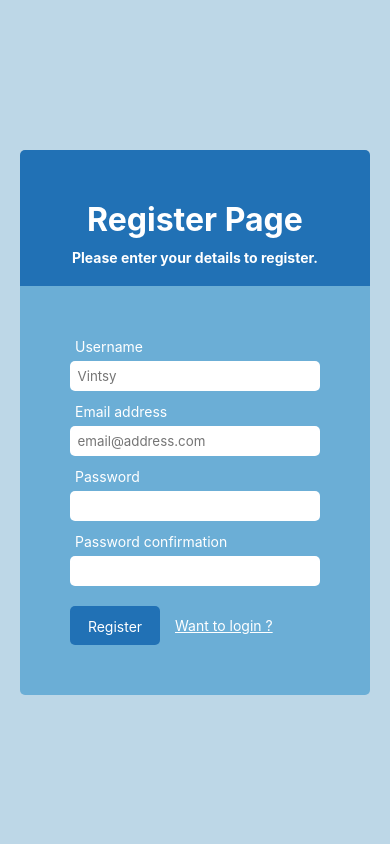
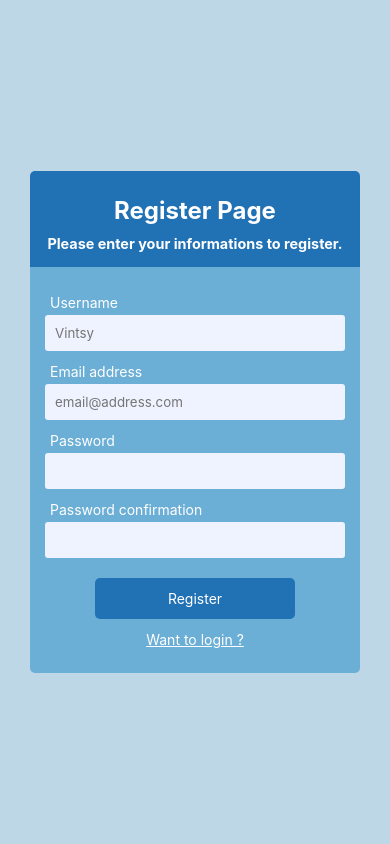
Before and after one commit to Ramariarison/note-manager-poo, a PHP site: page /register.php in a window 390 px wide. Run offline with PHP 8.4, Linux system fonts and the light colour scheme.

Commit message:
fix: résolution des problèmes responsive login/register

```diff
--- a/css/index.css
+++ b/css/index.css
@@ -7,6 +7,8 @@
 
 body {
     height: 100vh;
+    /* MODIF: Changé pour min-height pour supporter le contenu sur mobile */
+    min-height: 100vh;
     background-color: #BDD7E7;
     display: grid;
     place-items: center;
@@ -14,8 +16,14 @@ body {
     padding: 20px;
 }
 
+/* MODIF: Container complètement repensé pour le responsive */
 .container {
+    /* AJOUT: Prend toute la largeur et limite l'expansion */
+    width: 100%;
+    max-width: 500px;
     display: flex;
+    /* AJOUT: Organisation verticale sur tous écrans */
+    flex-direction: column;
     gap: 10px;
 }
 
@@ -27,27 +35,42 @@ body {
     flex-direction: column;
     justify-content: center;
     align-items: center;
+    /* AJOUT: S'assure que la box prend toute la largeur du container */
+    width: 100%;
 }
 
 .title {
     width: 100%;
-    max-width: 500px;
     padding: 50px 70px 20px 70px;
     border-radius: 5px 5px 0 0;
     background-color: #2171B5;
     text-align: center;
 }
 
+/* MODIF: Input rendu responsive */
 input {
-    width: 350px;
-    height: 30px;
+    /* MODIF: Largeur flexible avec maximum */
+    width: 100%;
+    min-width: 300px;
+    padding: 12px;
     border: none;
-    border-radius: 5px;
-    margin-top: 5px;
+    border-radius: 3px;
+    margin-top: 3px;
+    outline: none;
+    background: #EFF3FF;
 }
 
 .label {
     margin-top: 10px;
+    /* AJOUT: Assure que le label s'adapte aussi */
+    width: 100%;
+    max-width: 350px;
+}
+
+/* AJOUT: Nouvelle classe pour le premier label */
+.first-label {
+    width: 100%;
+    max-width: 350px;
 }
 
 label {
@@ -57,7 +80,7 @@ label {
 
 button {
     width: 90px;
-    padding: 12px 15px 10px 15px;
+    padding: 12px 15px 12px 15px;
     border-radius: 5px;
     background-color: #2171B5;
     border: none;
@@ -70,42 +93,98 @@ a {
     padding-left: 10px;
     color: white;
     cursor: pointer;
-    font-size: 14px;;
+    font-size: 14px;
+    /* AJOUT: Pour le centrage sur mobile */
+    text-align: center;
+    display: block;
 }
 
+/* MODIF: Bouton adapté pour mobile */
 .btn {
     margin-top: 20px;
     display: flex;
     align-items: center;
     gap: 5px;
+    /* AJOUT: Prend toute la largeur et limite l'expansion */
+    width: 100%;
+    max-width: 350px;
 }
 
 h3 {
     padding-top: 10px;
 }
 
-/* Responsive on mobile */
+/* AJOUT: Textes responsives avec clamp() */
+h1 {
+    /* AJOUT: Taille responsive entre 24px et 32px */
+    font-size: clamp(1.5rem, 4vw, 2rem);
+}
 
-@media (max-width: 600px) {
+h3 {
+    padding-top: 10px;
+    /* AJOUT: Taille responsive entre 14px et 18px */
+    font-size: clamp(0.9rem, 3vw, 1.1rem);
+}
+
+/* MODIF: Media queries complètement repensées et étendues */
+
+/* NOUVEAU: Point de rupture tablette (768px) */
+@media (max-width: 768px) {
     body {
-        flex-direction: column;
-        align-items: center;
+        padding: 15px; /* Réduction des marges */
+    }
+
+    .container {
+        max-width: 100%; /* Utilise toute la largeur disponible */
     }
 
     .title {
-        text-align: center;
-        padding: 50px 50px 20px 50px;
+        padding: 30px 20px 15px 20px; /* Padding réduit */
     }
 
     .box {
-        padding: 50px;
-    }
-
-    h3 {
-        font-size: 14px;
+        padding: 30px 20px; /* Réduction espace interne */
     }
 
     input {
-        width: 250px;
+        max-width: 100%; /* Champs prennent toute la largeur */
+    }
+
+    .label, .first-label {
+        max-width: 100%; /* Labels s'adaptent aussi */
+    }
+
+    .btn {
+        flex-direction: column; /* ↕ Bouton et lien en colonne */
+        gap: 15px; /* Espacement vertical augmenté */
+    }
+
+    a {
+        padding-left: 0; /* Supprime décalage gauche */
+        text-align: center; /* Centre le texte */
     }
 }
+
+/* MODIF: Point de rupture mobile étendu (480px au lieu de 600px) */
+@media (max-width: 480px) {
+    .title {
+        padding: 25px 15px 15px 15px; /* Padding encore réduit */
+    }
+
+    .box {
+        padding: 25px 15px; /* 🎯 Encore plus compact */
+    }
+
+    input {
+        padding: 10px; /* 👆 Réduction hauteur interne champs */
+    }
+
+    button {
+        width: 100%; /* Bouton prend toute la largeur */
+        max-width: 200px; /* Mais limité à 200px */
+    }
+
+    .btn {
+        gap: 12px; /* Espacement légèrement réduit */
+    }
+}
--- a/index.php
+++ b/index.php
@@ -14,15 +14,15 @@
         <div>
             <div class="title">
                 <h1>Welcome Back</h1>
-                <h3>Please enter your details to login.</h3>
+                <h3>Please enter your informations to login.</h3>
             </div>
             <div class="box">
-                <div class="second-form">
+                <div class="first-form">
                     <form action="controllers/authentication.php" method="post">
                         <div class="first-label">
                             <label for="username">Email address</label>
                             <br>
-                                <input type="text" placeholder="  email@address.com" required>
+                                <input type="text" placeholder="email@address.com" required>
                             <br>
                         </div>
                         <div class="label">
--- a/register.php
+++ b/register.php
@@ -10,21 +10,21 @@
     <div>
         <div class="title">
             <h1>Register Page</h1>
-            <h3>Please enter your details to register.</h3>
+            <h3>Please enter your informations to register.</h3>
         </div>
         <div class="box">
-            <div class="first-form">
+            <div class="second-form">
                 <form action="controllers/authentication.php" method="post">
                     <div class="first-label">
                         <label for="username">Username</label>
                         <br>
-                            <input type="text" placeholder="  Vintsy">
+                            <input type="text" placeholder="Vintsy">
                         <br>
                     </div>
                     <div class="label">
                         <label for="email">Email address</label>
                         <br>
-                            <input type="email" placeholder="  email@address.com">
+                            <input type="email" placeholder="email@address.com">
                         <br>
                     </div>
                     <div class="label">
```
